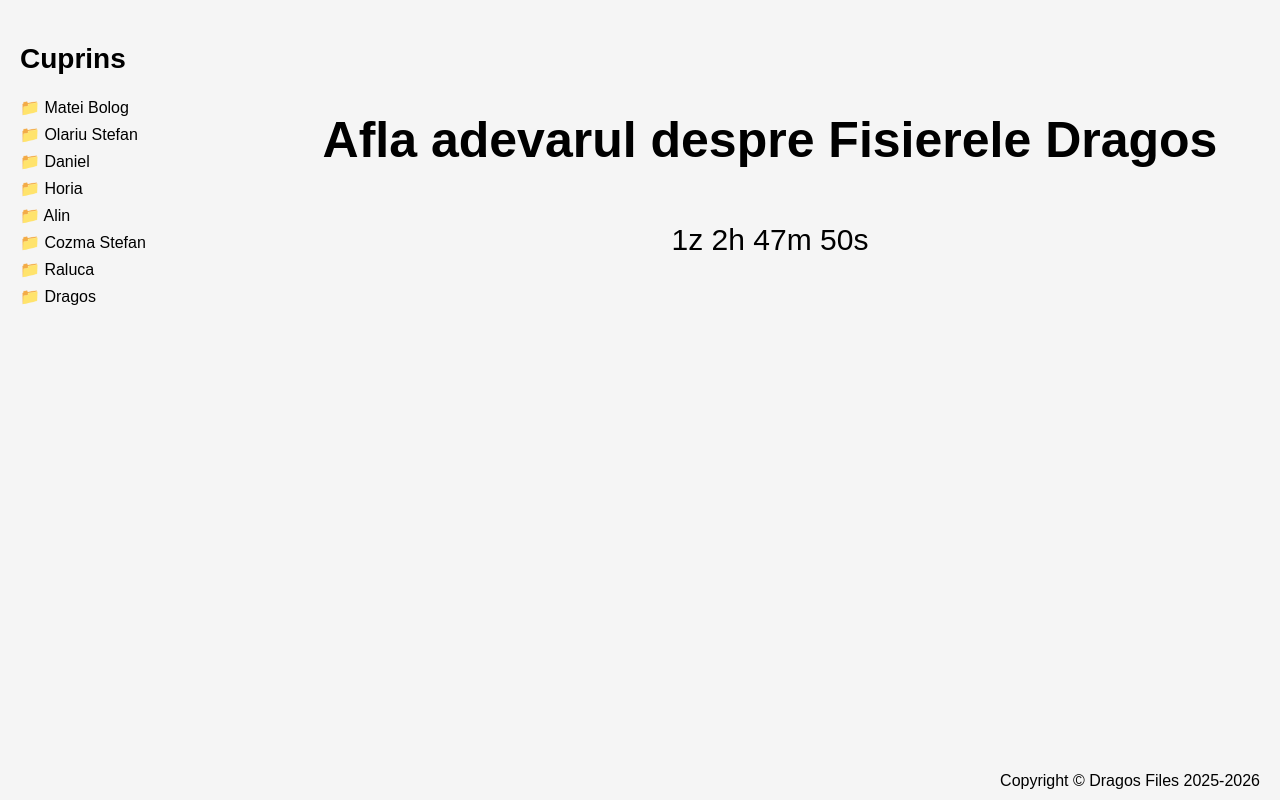
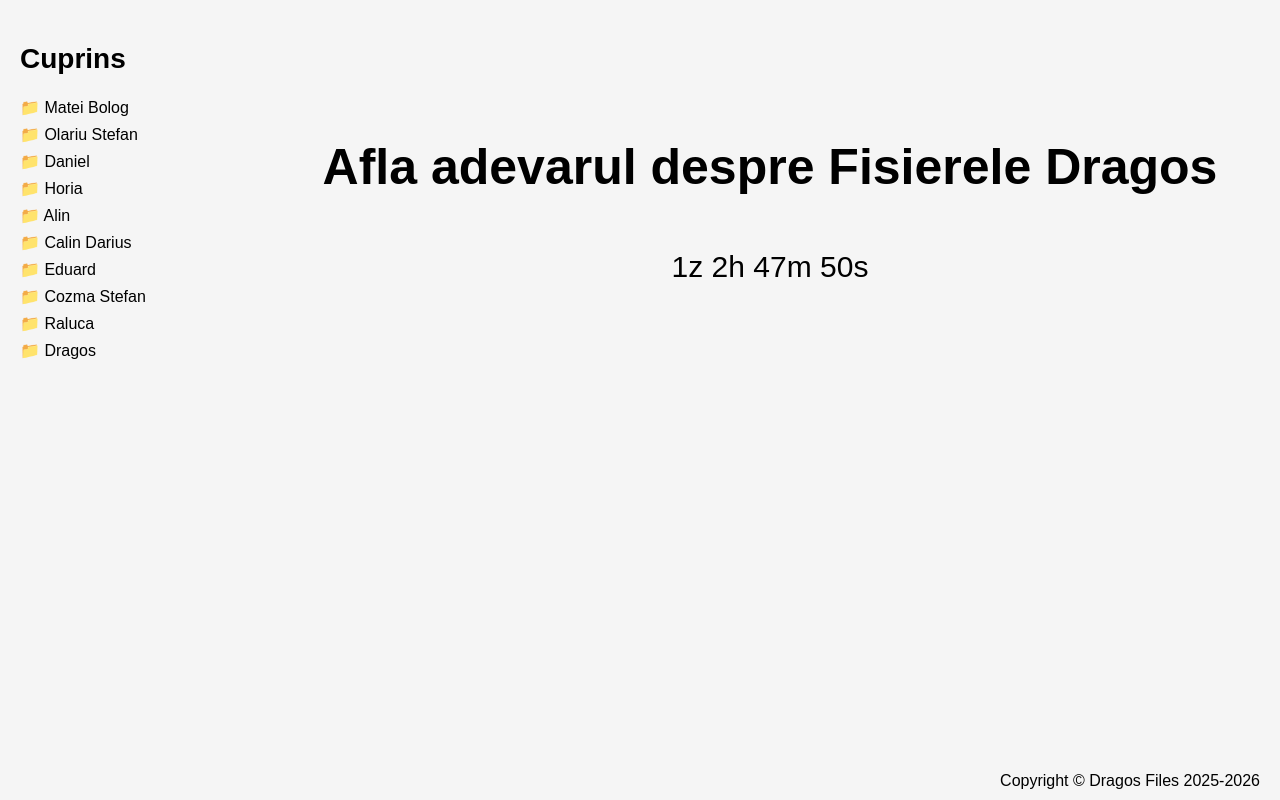
Before and after one commit to dragonel54/dragos-files, a plain HTML site: page index.html in a window 1280 px wide. Drawn offline with Linux system fonts and the light colour scheme.

Commit message:
Update index.html

```diff
--- a/index.html
+++ b/index.html
@@ -86,6 +86,8 @@ button:hover {
   <div class="folder">📁 Daniel</div>
    <div class="folder">📁 Horia</div>
   <div class="folder">📁 Alin</div>
+  <div class="folder">📁 Calin Darius</div>
+  <div class="folder">📁 Eduard</div>
   <div class="folder">📁 Cozma Stefan</div>
   <div class="folder">📁 Raluca</div>
   <div class="folder">📁 Dragos</div>
```
